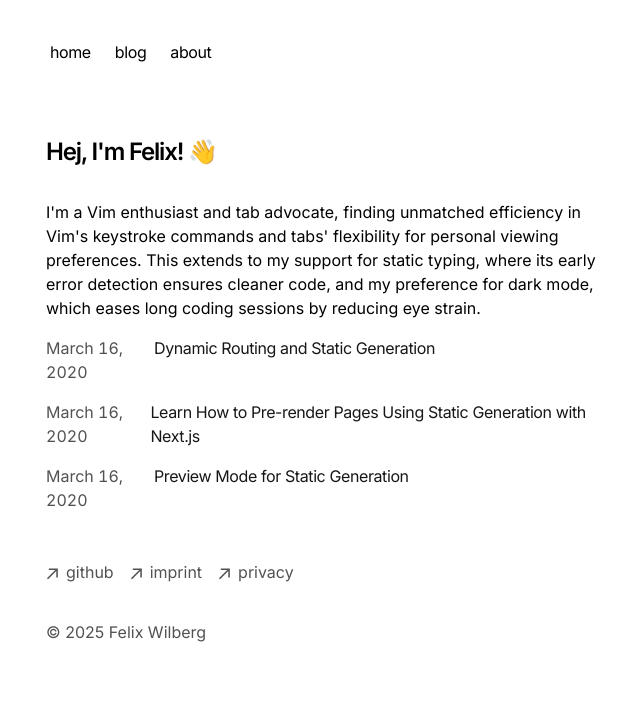
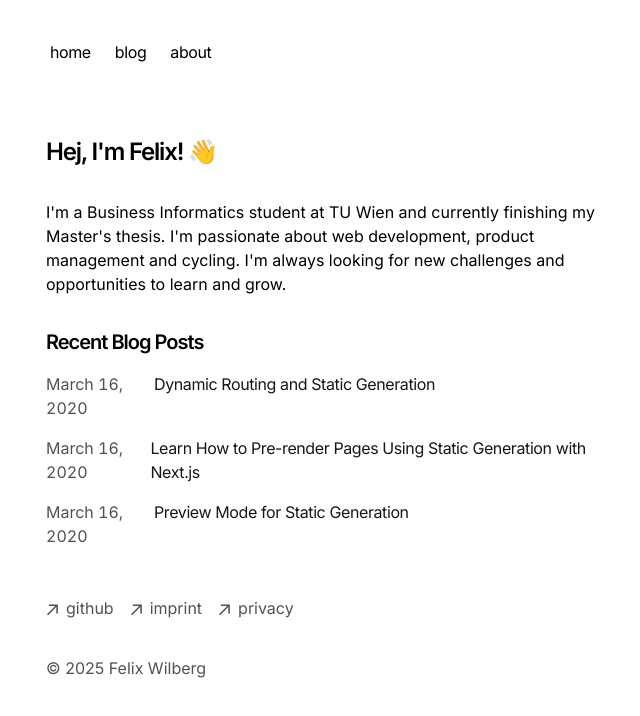
Before and after one commit to felix-wilberg/felixwilberg-portfolio, a Next.js app: page / in a window 1280 px wide. Shown: the top 716 px of the page, without its empty margins (306-946 px from the left). Built offline with nearby package versions, Linux system fonts and the light colour scheme.

Commit message:
edit front text

```diff
--- a/app/page.tsx
+++ b/app/page.tsx
@@ -7,12 +7,14 @@ export default function Page() {
         Hej, I&#39;m Felix! 👋
       </h1>
       <p className="mb-4">
-        {`I'm a Vim enthusiast and tab advocate, finding unmatched efficiency in
-        Vim's keystroke commands and tabs' flexibility for personal viewing
-        preferences. This extends to my support for static typing, where its
-        early error detection ensures cleaner code, and my preference for dark
-        mode, which eases long coding sessions by reducing eye strain.`}
+        {`I'm a Business Informatics student at TU Wien and currently finishing my
+        Master's thesis. I'm passionate about web development, product management
+        and cycling. I'm always looking for new challenges and opportunities to
+        learn and grow.`}
       </p>
+      <h2 className="mt-8 mb-4 text-xl font-semibold tracking-tighter">
+        Recent Blog Posts
+      </h2>
       <div className="my=8">
         <BlogPosts />
       </div>
```
